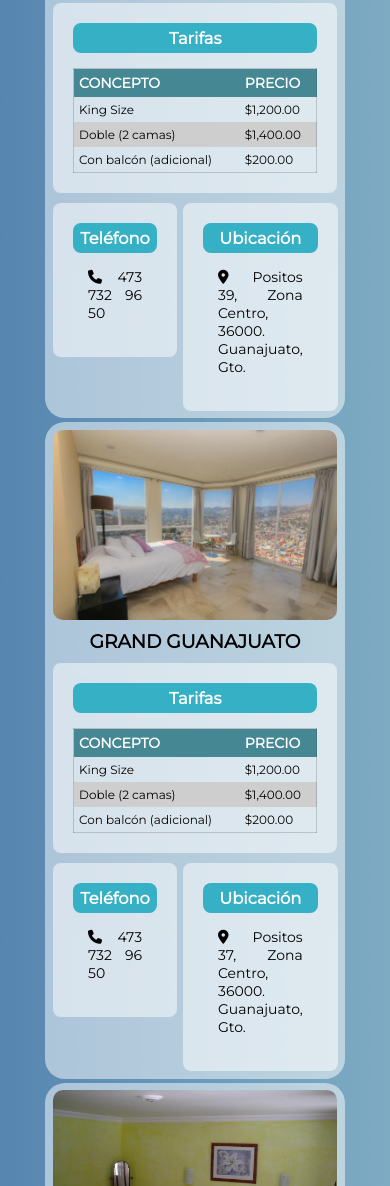
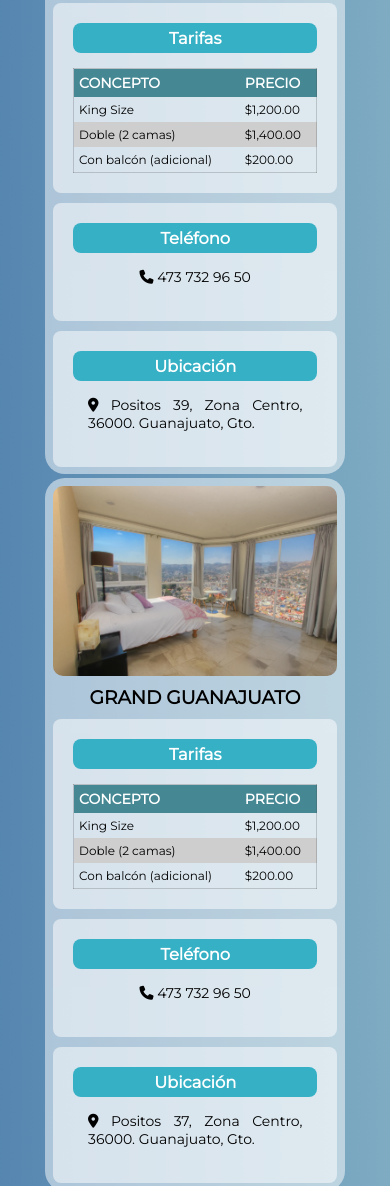
Before and after one commit to YushMC/dev_cica2023, a plain HTML site: page hotels.html in a window 390 px wide. Shown: the part 755-1941 px from the top of the page. Drawn offline with nearby package versions, Linux system fonts and the light colour scheme.

Commit message:
Update cardsHorizontal.css

```diff
--- a/cardsHorizontal.css
+++ b/cardsHorizontal.css
@@ -102,7 +102,7 @@
     .description .name h3{
         padding-top: 10px;
     }
-    .data{
+    .cards__horizontal .data{
         display: flex;
         flex-direction: column;
     }
```
